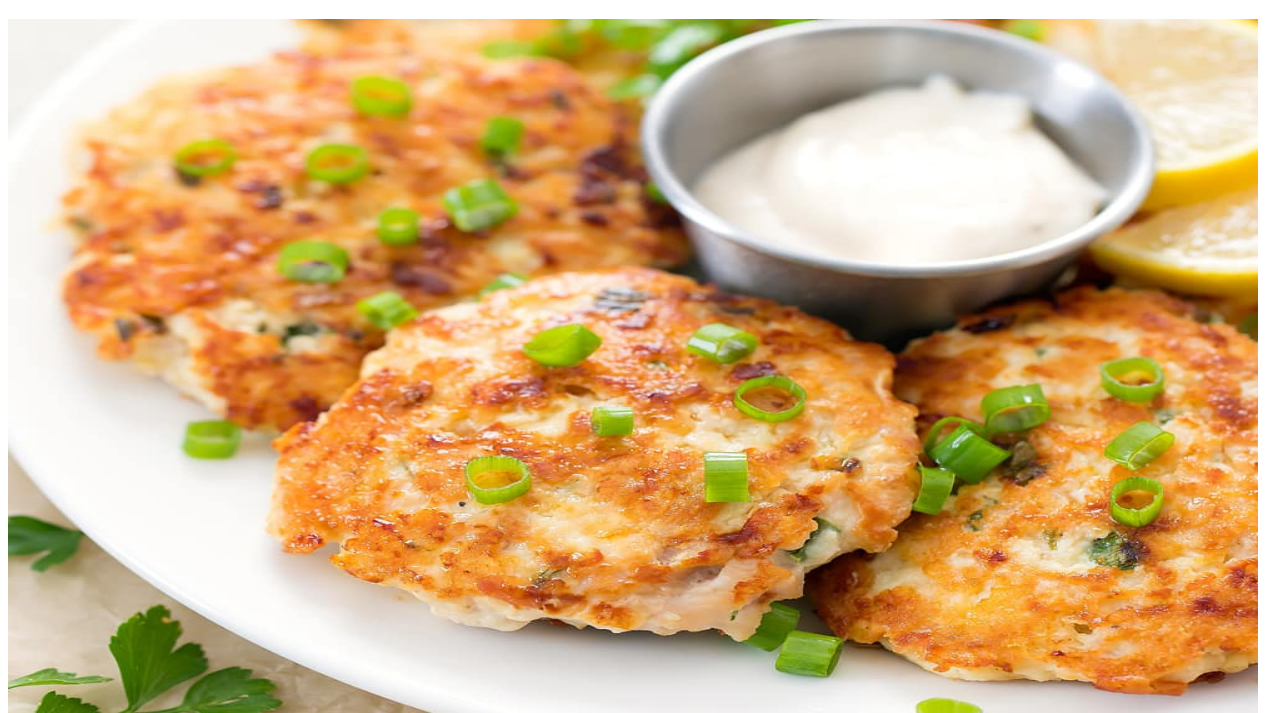
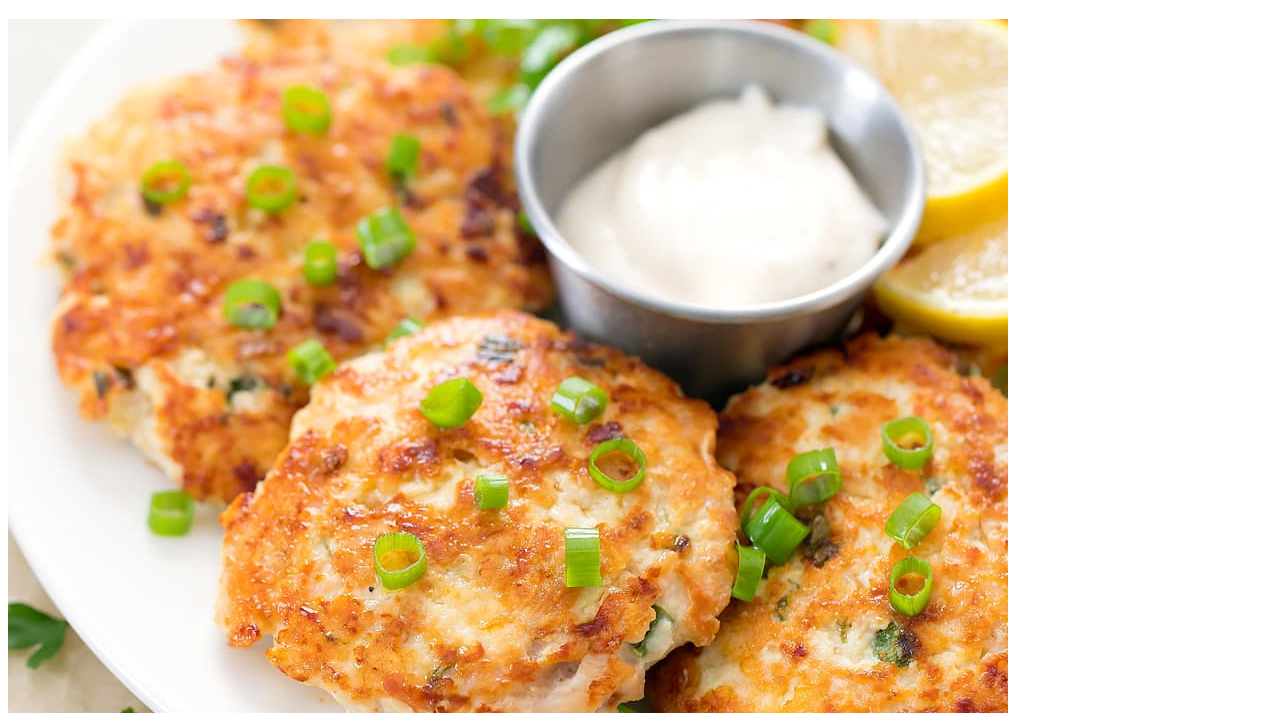
Before and after one commit to justinmm777/odin-recipes, a plain HTML site: page recipes/chicken_fritters.html in a window 1280 px wide. Shown: the part 87-800 px from the top of the page. Drawn offline with Linux system fonts and the light colour scheme.

Commit message:
added css properties for images

```diff
--- a/css/style.css
+++ b/css/style.css
@@ -8,6 +8,7 @@
     font-size: 35px;
     font-family: sans-serif, monospace;
 }
+
 
  /* unvisited link */
  a:link {
@@ -36,3 +37,13 @@
   ol{
       font-family: sans-serif, monospace,serif;
   }
+
+  .imagebox{
+      display: grid;
+      height: 100%;
+  }
+  .center-fit{
+      max-width: 100%;
+      max-height: auto;
+      margin: auto;
+  }
--- a/recipes/chicken_fritters.html
+++ b/recipes/chicken_fritters.html
@@ -10,7 +10,9 @@
 <body>
     <a href="../index.html" class="button">Home</a>
     <h1>Chicken Fritters</h1>
-    <img src="../images/chicken-fritters.jpg" width="1250px" height="769px"  alt="Chicken Fritters">
+    <div class="imgbox">
+    <img class="center-fit" src="../images/chicken-fritters.jpg" alt="Chicken Fritters">
+    </div>
     <h4>Description</h4>
     <p>This cheesy chicken fritters recipe takes just 30 minutes to make, it’s super easy and Keto-friendly. These fritters are tender and incredibly delish and they’re also known as chicken patties. It’s really one of the best easy chicken recipes.</p>
     <p>Today I will show you how to make chicken fritters with mozzarella, a super delish recipe that’s also perfect for the Ketogenic diet.</p>
```
Also changed, not shown: recipes/lasagna.html (+3 -1 lines), recipes/meatloaf.html (+3 -1 lines).
